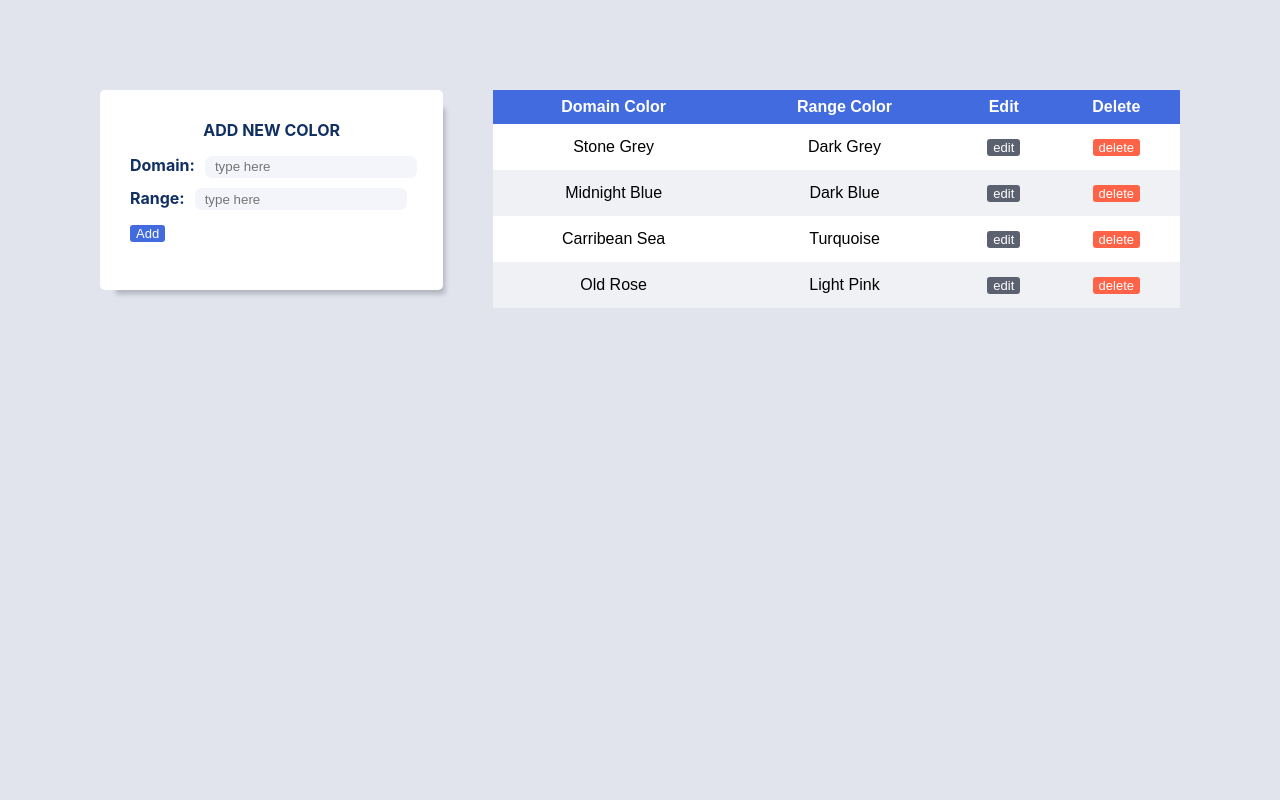
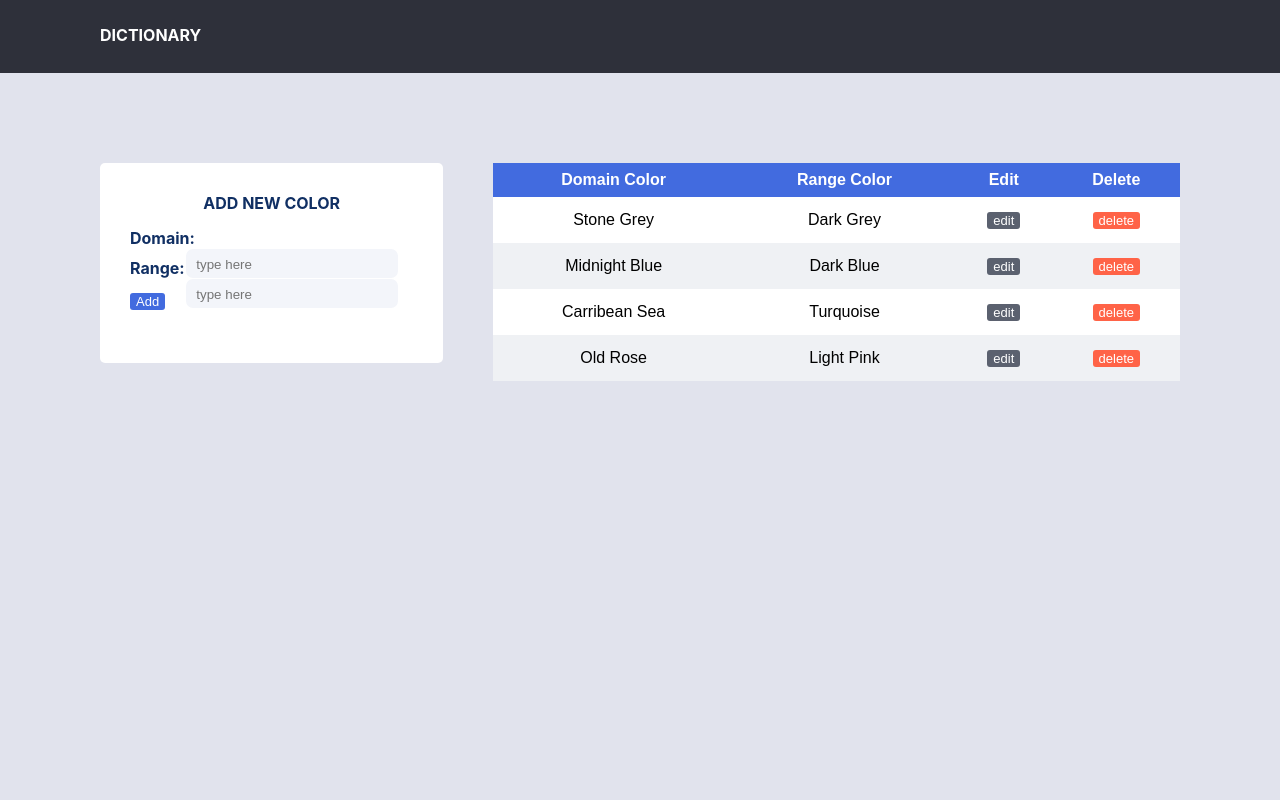
Before and after one commit to maemeier/crud-color, a React (Create React App) app: page / in a window 1280 px wide. Shown: the top 800 px of the page. Built offline with nearby package versions, Linux system fonts and the light colour scheme.

Commit message:
add head component (alert doesn’t work)

```diff
--- a/src/App.js
+++ b/src/App.js
@@ -1,14 +1,14 @@
 import React, { Component } from "react";
 import ColorLists from "./components/colorLists";
-import Footer from "./components/footer";
+import Header from "./components/header";
 import "./style.css";
 
 class App extends Component {
   render() {
     return (
       <div>
+        <Header />
         <ColorLists />
-        <Footer />
       </div>
     );
   }
--- a/src/components/colorLists.js
+++ b/src/components/colorLists.js
@@ -35,7 +35,6 @@ class App extends Component {
   }
   componentWillMount() {
     const colorLists = this.state.colorLists;
-    // this.setState({ colorList });
   }
 
   componentDidUpdate() {
@@ -44,15 +43,14 @@ class App extends Component {
 
   handleAddColor = (domainColor, rangeColor) => {
     const { colorLists } = this.state;
-
-    // case sensitive
+    // check if name is nameIsAvailable
     let domain = domainColor.toLowerCase();
     let range = rangeColor.toLowerCase();
 
-    // check if name is color already used
-
-    if (domainColor === domainColor) {
-      alert("Please add domain color && range color 😊");
+    if (this.isDuplicate(domain, range)) {
+      alert("You are going to duplicate domain and range color 😊");
+    } else if (this.isCycle(domain, range)) {
+      alert("You are going to swap the doman and range color 😊");
     } else {
       this.setState({
         colorLists: [
@@ -65,6 +63,26 @@ class App extends Component {
       });
     }
   };
+
+  isDuplicate(domainColor, rangeColor) {
+    const { colorLists } = this.state;
+    let checkColor = colorLists.filter(
+      colorList =>
+        colorList.domainColor.toLowerCase() === domainColor &&
+        colorList.rangeColor.toLowerCase() === rangeColor
+    );
+    return checkColor;
+  }
+
+  isCycle(domainColor, rangeColor) {
+    const { colorLists } = this.state;
+    let checkColor = colorLists.filter(
+      colorList =>
+        colorList.domainColor.toLowerCase() === rangeColor &&
+        colorList.rangeColor === domainColor
+    );
+    return checkColor;
+  }
 
   handleEditSubmit = (domainColor, rangeColor, originalName) => {
     const { colorLists } = this.state;
--- a/src/components/footer.js
+++ /dev/null
@@ -1,10 +0,0 @@
-import React, { Component } from "react";
-import "../style.css";
-
-class Footer extends Component {
-  render() {
-    return <div className="header"> Dictionary</div>;
-  }
-}
-
-export default Footer;
--- /dev/null
+++ b/src/components/header.js
@@ -0,0 +1,14 @@
+import React, { Component } from "react";
+import "../style.css";
+
+class Header extends Component {
+  render() {
+    return (
+      <div className="header">
+        <h4>Dictionary</h4>
+      </div>
+    );
+  }
+}
+
+export default Header;
--- a/src/style.css
+++ b/src/style.css
@@ -1,5 +1,18 @@
 body {
   background-color: #e1e3ed;
+}
+.header {
+  width: auto;
+  height: 73px;
+  background-color: #2e303a;
+  color: white;
+}
+
+h4 {
+  margin-left: 100px;
+  margin-top: 0px;
+  padding-top: 25px;
+  text-transform: uppercase;
 }
 .wrapper {
   height: 1000px;
@@ -29,9 +42,6 @@ h2 {
   height: 200px;
   margin-left: 50px;
   border-radius: 5px;
-  box-shadow: 9px 11px 5px -7px rgba(0, 0, 0, 0.21);
-  -webkit-box-shadow: 9px 11px 5px -7px rgba(0, 0, 0, 0.21);
-  -moz-box-shadow: 9px 11px 5px -7px rgba(0, 0, 0, 0.21);
 }
 
 input {
@@ -40,9 +50,13 @@ input {
   outline: none;
   background-color: #f3f5fa;
   width: 100px;
-  height: 20px;
+  height: 25px;
   padding-left: 10px;
-  margin-left: 10px;
+  float: right;
+  clear: both;
+  margin-right: 45px;
+  margin-top: 1px;
+  padding-top: 3px;
 }
 
 .addProduct {
@@ -83,9 +97,10 @@ table {
   text-align: center;
 }
 strong {
-  margin-top: 20px;
+  margin-top: 2px;
   color: #102f63;
 }
+
 .descriptionName {
   text-align: center;
 }
@@ -158,9 +173,3 @@ tr:nth-child(even) {
   font-size: 13px;
   border: none;
 }
-
-.header {
-  width: auto;
-  height: 70px;
-  background-color: #2e303a;
-}
```
